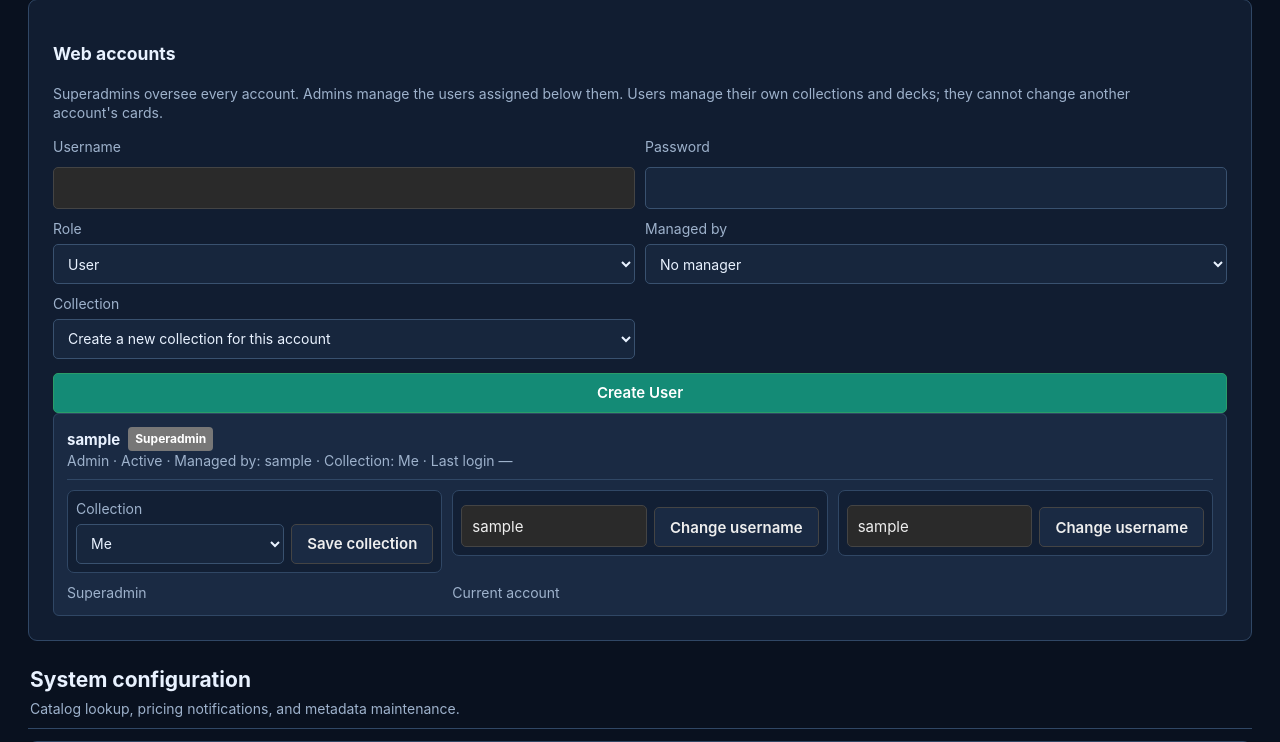
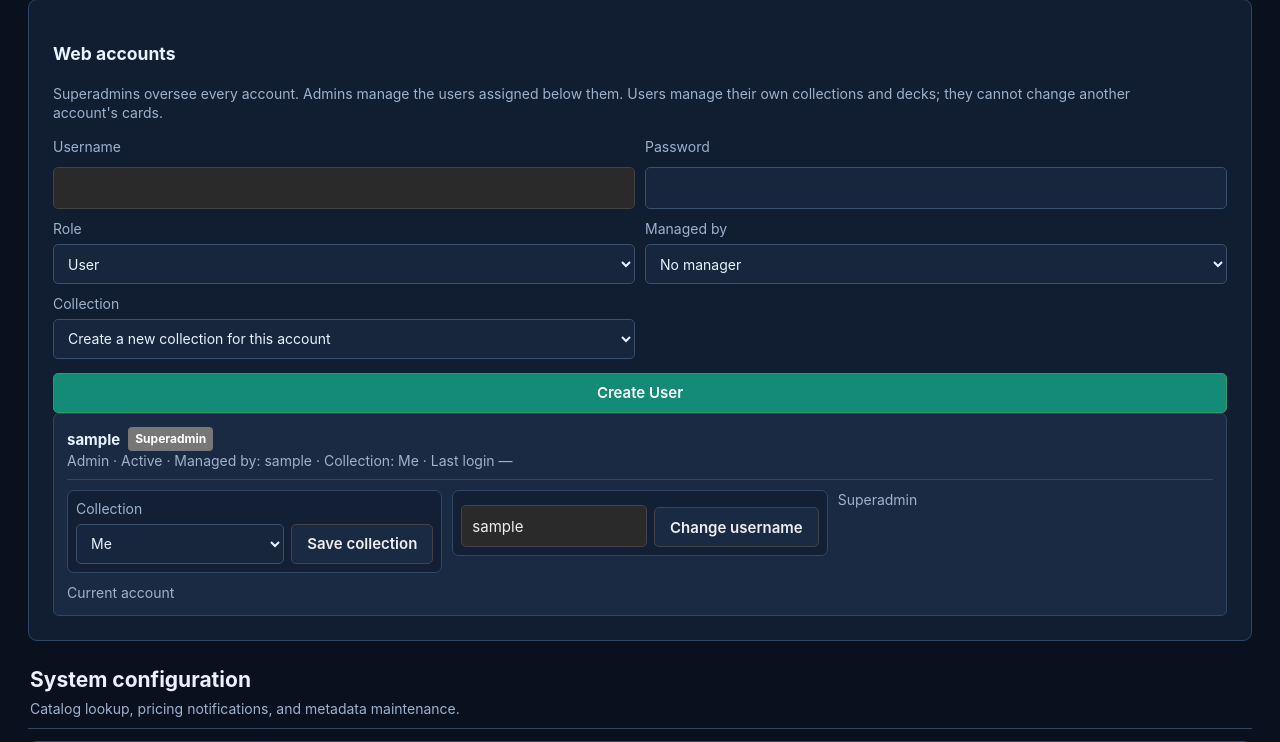
Before and after one commit to Woytsekj/CardScanner, a Flask app: page /admin in a window 1280 px wide. Shown: the part 851-1593 px from the top of the page. Run offline with Flask 3, Linux system fonts and the light colour scheme; the visitor is signed in with stand-in values (Sample User, id 1); data comes from the database, SQL or seed files in the repository; tables that the repository leaves empty hold one stand-in row (values such as "Sample post"); parts of the project's set-up code (start-up, migrations or seed data) failed here and were passed over; some libraries are stand-ins or nearby versions.

Commit message:
Remove duplicate username editor from account rows

```diff
--- a/templates/admin.html
+++ b/templates/admin.html
@@ -108,11 +108,6 @@
       </form>
       {% endif %}
 
-      <form method="post" action="{{ url_for('rename_user', username=user.username) }}" class="search-inline">
-        <input type="hidden" name="csrf_token" value="{{ csrf_token }}">
-        <input name="new_username" value="{{ user.username }}" maxlength="150" required aria-label="New username for {{ user.username }}">
-        <button class="button secondary" type="submit">Change username</button>
-      </form>
       <form method="post" action="{{ url_for('rename_user', username=user.username) }}" class="search-inline">
         <input type="hidden" name="csrf_token" value="{{ csrf_token }}">
         <input name="new_username" value="{{ user.username }}" maxlength="150" required aria-label="New username for {{ user.username }}">
```
